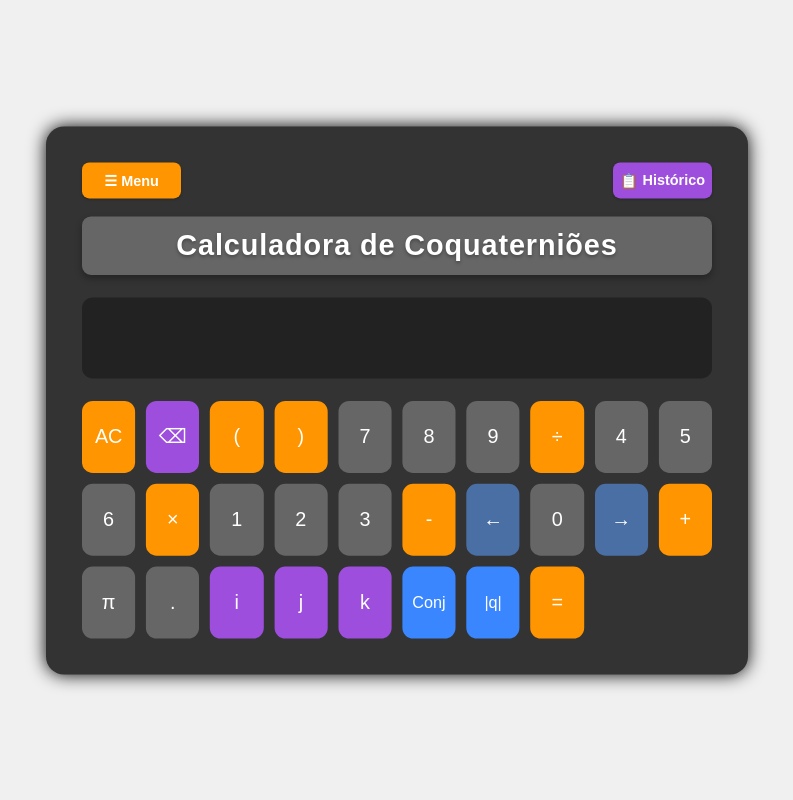
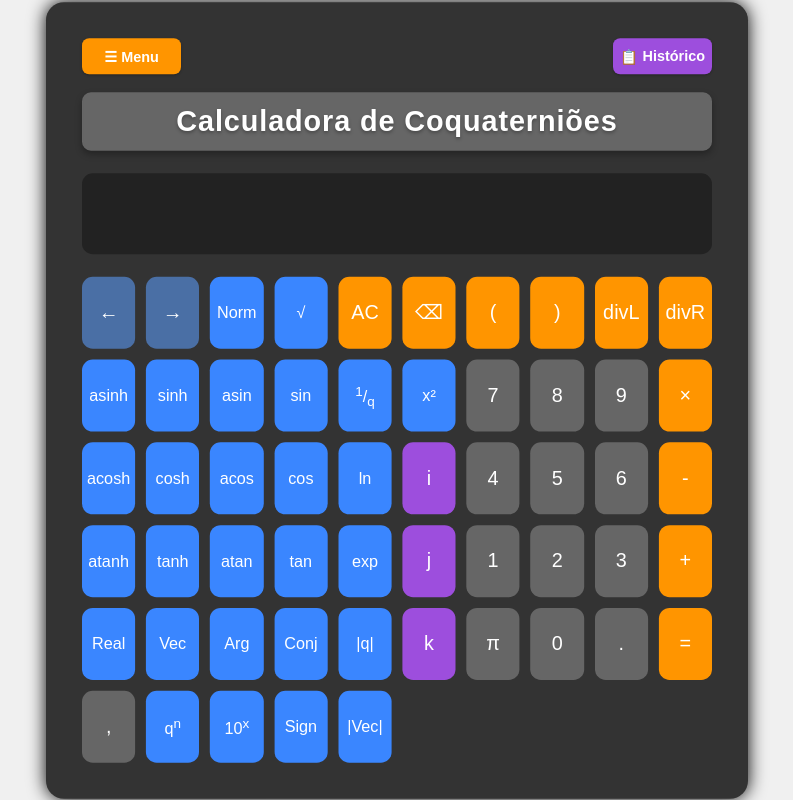
Before and after one commit to joaonunofernandes/Projeto, a Flask app: page /coquaternions in a window 1280 px wide. Shown: the whole page, without its empty margins (243-1036 px from the left). Run offline with Flask 3, Linux system fonts and the light colour scheme.

Commit message:
Update [21/05/2025]

```diff
--- a/hypercomplex.py
+++ b/hypercomplex.py
@@ -892,14 +892,10 @@ class Coquaternion:
             # ij=k, ji=-k
             # jk=-i, kj=i
             # ki=j, ik=-j
-            #res_a = a1*a2 - b1*b2 + c1*c2 + d1*d2
-            #res_b = a1*b2 + b1*a2 - c1*d2 + d1*c2
-            #res_c = a1*c2 + b1*d2 + c1*a2 - d1*b2
-            #res_d = a1*d2 - b1*c2 + c1*b2 + d1*a2
             res_a = a1*a2 - b1*b2 + c1*c2 + d1*d2
             res_b = a2*b1 + a1*b2 + c2*d1 - c1*d2
             res_c = a2*c1 + a1*c2 + b2*d1 - b1*d2
-            res_d = -(b2*c1) + b1*c2 + a2*d1 + a1*d2 # cuidado com o menos aqui
+            res_d = -(b2*c1) + b1*c2 + a2*d1 + a1*d2
             return Coquaternion(res_a, res_b, res_c, res_d)
         else:
             return NotImplemented
--- a/templates/coquaternion.html
+++ b/templates/coquaternion.html
@@ -21,6 +21,7 @@
                     <a href="/coquaternions">Coquaterniões</a>
                 </div>
             </div>
+
         <!-- Botão de histórico -->
         <div class="history-btn">
             <button type="button" class="btn-history" id="historyButton">
@@ -44,6 +45,7 @@
                             <button type="button" class="history-action-btn expr-btn" onclick="useHistoryItem('{{ item.expression | e }}', true)">Usar Expressão</button>
                             <button type="button" class="history-action-btn result-btn" onclick="useHistoryItem('{{ item.result | e }}', false, '{{ item.expression | e }}')">Usar Resultado</button>
                         </div>
+                    </div>
                     {% endfor %}
                 {% else %}
                     <div class="history-empty">Sem histórico de cálculos</div>
@@ -61,47 +63,72 @@
             <input type="text" name="expression" id="display" value="{{ result }}" class="cursor-visible">
             <!-- readonly (o utilizador não escreve diretamente aqui, só através de botões) -->
             <div class="buttons">
-            <!-- Primeira linha -->
+                <!-- Primeira linha de botões -->
+                <button type="button" class="btn navigation" onclick="moveCursorLeft()">←</button>
+                <button type="button" class="btn navigation" onclick="moveCursorRight()">→</button>
+                <button type="button" class="btn function-math" onclick="appendToDisplay('normalize(')">Norm</button>
+                <button type="button" class="btn function-math" onclick="appendToDisplay('sqrt(')">√</button>
                 <button type="button" class="btn operator" onclick="clearDisplay()">AC</button>
-            <button type="button" class="btn special" onclick="backspaceDisplay()">⌫</button>
+                <button type="button" class="btn operator" onclick="backspaceDisplay()">⌫</button>
                 <button type="button" class="btn operator" onclick="appendToDisplay('(')">(</button>
                 <button type="button" class="btn operator" onclick="appendToDisplay(')')">)</button>
+                <button type="button" class="btn operator" onclick="appendToDisplay('divL(')">divL</button>
+                <button type="button" class="btn operator" onclick="appendToDisplay('divR(')">divR</button>
 
-            <!-- Segunda linha -->
+                <!-- Segunda linha de botões (adaptado para quaterniões) -->
+                <button type="button" class="btn function-math" onclick="appendToDisplay('asinh(')">asinh</button>
+                <button type="button" class="btn function-math" onclick="appendToDisplay('sinh(')">sinh</button>
+                <button type="button" class="btn function-math" onclick="appendToDisplay('asin(')">asin</button>
+                <button type="button" class="btn function-math" onclick="appendToDisplay('sin(')">sin</button>
+                <button type="button" class="btn function-math" onclick="appendToDisplay('inverse(')"><sup>1</sup>/<sub>q</sub></button>
+                <button type="button" class="btn function-math" onclick="appendToDisplay('**2')">x²</button>
                 <button type="button" class="btn" onclick="appendToDisplay('7')">7</button>
                 <button type="button" class="btn" onclick="appendToDisplay('8')">8</button>
                 <button type="button" class="btn" onclick="appendToDisplay('9')">9</button>
-            <button type="button" class="btn operator" onclick="appendToDisplay('/')">÷</button>
+                <button type="button" class="btn operator" onclick="appendToDisplay('*')">×</button>
 
-            <!-- Terceira linha -->
+                <!-- Terceira linha de botões -->
+                <button type="button" class="btn function-math" onclick="appendToDisplay('acosh(')">acosh</button>
+                <button type="button" class="btn function-math" onclick="appendToDisplay('cosh(')">cosh</button>
+                <button type="button" class="btn function-math" onclick="appendToDisplay('acos(')">acos</button>
+                <button type="button" class="btn function-math" onclick="appendToDisplay('cos(')">cos</button>
+                <button type="button" class="btn function-math" onclick="appendToDisplay('ln(')">ln</button>
+                <button type="button" class="btn special" onclick="appendToDisplay('i')">i</button>
                 <button type="button" class="btn" onclick="appendToDisplay('4')">4</button>
                 <button type="button" class="btn" onclick="appendToDisplay('5')">5</button>
                 <button type="button" class="btn" onclick="appendToDisplay('6')">6</button>
-            <button type="button" class="btn operator" onclick="appendToDisplay('*')">×</button>
+                <button type="button" class="btn operator" onclick="appendToDisplay('-')">-</button>
 
-            <!-- Quarta linha -->
+                <!-- Quarta linha de botões -->
+                <button type="button" class="btn function-math" onclick="appendToDisplay('atanh(')">atanh</button>
+                <button type="button" class="btn function-math" onclick="appendToDisplay('tanh(')">tanh</button>
+                <button type="button" class="btn function-math" onclick="appendToDisplay('atan(')">atan</button>
+                <button type="button" class="btn function-math" onclick="appendToDisplay('tan(')">tan</button>
+                <button type="button" class="btn function-math" onclick="appendToDisplay('exp(')">exp</button>
+                <button type="button" class="btn special" onclick="appendToDisplay('j')">j</button>
                 <button type="button" class="btn" onclick="appendToDisplay('1')">1</button>
                 <button type="button" class="btn" onclick="appendToDisplay('2')">2</button>
                 <button type="button" class="btn" onclick="appendToDisplay('3')">3</button>
-            <button type="button" class="btn operator" onclick="appendToDisplay('-')">-</button>
-
-            <!-- Quinta linha -->
-            <button type="button" class="btn navigation" onclick="moveCursorLeft()">←</button>
-            <button type="button" class="btn" onclick="appendToDisplay('0')">0</button>
-            <button type="button" class="btn navigation" onclick="moveCursorRight()">→</button>
                 <button type="button" class="btn operator" onclick="appendToDisplay('+')">+</button>
 
-            <!-- Sexta linha - Específica para coquaterniões -->
-            <button type="button" class="btn" onclick="appendToDisplay('pi')">π</button>
-            <button type="button" class="btn" onclick="appendToDisplay('.')">.</button>
-            <button type="button" class="btn special" onclick="appendToDisplay('i')">i</button>
-            <button type="button" class="btn special" onclick="appendToDisplay('j')">j</button>
-
-            <!-- Sétima linha - Botões adicionais para coquaterniões -->
-            <button type="button" class="btn special" onclick="appendToDisplay('k')">k</button>
+                <!-- Quinta linha de botões -->
+                <button type="button" class="btn function-math" onclick="appendToDisplay('real(')">Real</button>
+                <button type="button" class="btn function-math" onclick="appendToDisplay('vectorial(')">Vec</button>
+                <button type="button" class="btn function-math" onclick="appendToDisplay('arg(')">Arg</button>
                 <button type="button" class="btn function-math" onclick="appendToDisplay('conjugate(')">Conj</button>
                 <button type="button" class="btn function-math" onclick="appendToDisplay('norm(')">|q|</button>
-            <button type="submit" class="btn operator">=</button>
+                <button type="button" class="btn special" onclick="appendToDisplay('k')">k</button>
+                <button type="button" class="btn" onclick="appendToDisplay('pi')">π</button>
+                <button type="button" class="btn" onclick="appendToDisplay('0')">0</button>
+                <button type="button" class="btn" onclick="appendToDisplay('.')">.</button>
+                <button type="submit" class="btn operator submit">=</button>
+
+                <!-- Sexta linha de botões -->
+                <button type="button" class="btn" onclick="appendToDisplay(',')">,</button>
+                <button type="button" class="btn function-math" onclick="appendToDisplay('**')">q<sup>n</sup></button> <!-- Nova linha -->
+                <button type="button" class="btn function-math" onclick="appendToDisplay('pow10(')">10<sup>x</sup></button> <!-- Nova linha -->
+                <button type="button" class="btn function-math" onclick="appendToDisplay('sign(')">Sign</button> <!-- Nova linha -->
+                <button type="button" class="btn function-math" onclick="appendToDisplay('absIJK(')">|Vec|</button> <!-- Nova linha -->
             </div>
         </form>
     </div>
--- a/templates/quaternion.html
+++ b/templates/quaternion.html
@@ -118,7 +118,7 @@
 
                 <!-- Quinta linha de botões -->
                 <button type="button" class="btn function-math" onclick="appendToDisplay('real(')">Real</button>
-                <button type="button" class="btn function-math" onclick="appendToDisplay('vectorial(')">Vect</button>
+                <button type="button" class="btn function-math" onclick="appendToDisplay('vectorial(')">Vec</button>
                 <button type="button" class="btn function-math" onclick="appendToDisplay('arg(')">Arg</button>
                 <button type="button" class="btn function-math" onclick="appendToDisplay('conjugate(')">Conj</button>
                 <button type="button" class="btn function-math" onclick="appendToDisplay('norm(')">|q|</button>
@@ -132,8 +132,8 @@
                 <button type="button" class="btn" onclick="appendToDisplay(',')">,</button>
                 <button type="button" class="btn function-math" onclick="appendToDisplay('**')">q<sup>n</sup></button> <!-- Nova linha -->
                 <button type="button" class="btn function-math" onclick="appendToDisplay('pow10(')">10<sup>x</sup></button> <!-- Nova linha -->
-                <button type="button" class="btn function-math" onclick="appendToDisplay('sign(')">sign</button> <!-- Nova linha -->
-                <button type="button" class="btn function-math" onclick="appendToDisplay('absIJK(')">|vec|</button> <!-- Nova linha -->
+                <button type="button" class="btn function-math" onclick="appendToDisplay('sign(')">Sign</button> <!-- Nova linha -->
+                <button type="button" class="btn function-math" onclick="appendToDisplay('absIJK(')">|Vec|</button> <!-- Nova linha -->
             </div>
         </form>
     </div>
```
Lines whose indentation alone changed are shown as unchanged.
